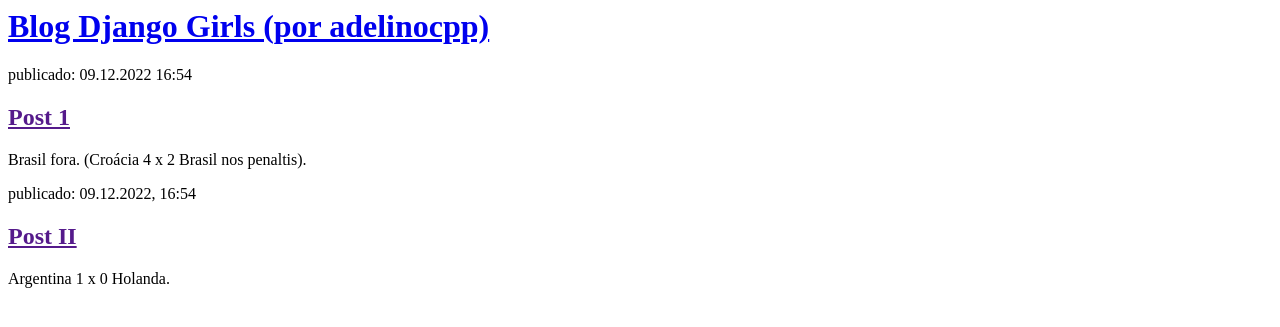
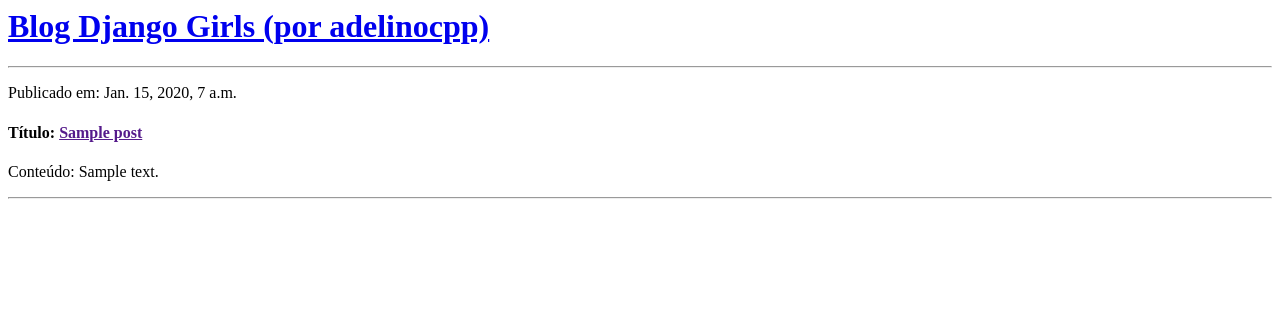
Before and after one commit to adelinocpp/django_girs_blog__to_learn, a Django app: page / in a window 1280 px wide. Shown: the top 327 px of the page. Run offline with Django 3.2, Linux system fonts and the light colour scheme; tables that the repository leaves empty hold one stand-in row (values such as "Sample post").

Commit message:
adicionado HTML dinâmico

```diff
--- a/blog/templates/blog/post_list.html
+++ b/blog/templates/blog/post_list.html
@@ -6,8 +6,8 @@
     <div>
         <h1><a href="/">Blog Django Girls (por  adelinocpp)</a></h1>
     </div>
-
-    <div>
+    <hr>
+    <!-- <div>
         <p>publicado: 09.12.2022 16:54 </p>
         <h2><a href="">Post 1</a></h2>
         <p>Brasil fora. (Croácia 4 x 2 Brasil nos penaltis). </p>
@@ -17,6 +17,14 @@
         <p>publicado: 09.12.2022, 16:54</p>
         <h2><a href="">Post II</a></h2>
         <p>Argentina 1 x 0 Holanda.</p>
+    </div> -->
+    {% for post in posts %}
+    <div>
+        <p>Publicado em: {{ post.published_date }}</p>
+        <h4>Título: <a href="">{{ post.title }}</a></h4>
+        <p>Conteúdo: {{ post.text|linebreaksbr }}</p>
     </div>
+    <hr>
+{% endfor %}
 </body>
 </html>
--- a/blog/views.py
+++ b/blog/views.py
@@ -1,5 +1,8 @@
 from django.shortcuts import render
+from django.utils import timezone
+from .models import Post
 
-# Create your views here.
+
 def post_list(request):
-    return render(request, 'blog/post_list.html', {})
+    posts = Post.objects.filter().order_by('published_date')
+    return render(request, 'blog/post_list.html', {'posts': posts})
```
